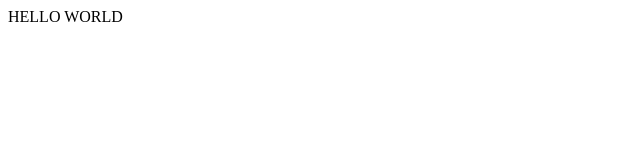
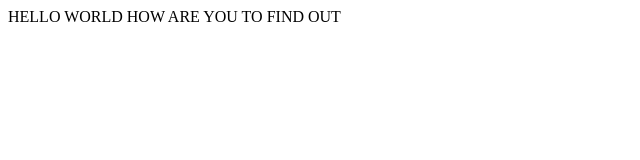
Before and after one commit to juliaaanally/practice, a plain HTML site: page githubpractice/index.html in a window 1280 px wide. Shown: the whole page, without its empty margins (0-640 px from the left). Drawn offline with Linux system fonts and the light colour scheme.

Commit message:
Update index.html
second commit

```diff
--- a/githubpractice/index.html
+++ b/githubpractice/index.html
@@ -7,5 +7,6 @@
 </head>
 <body>
     HELLO WORLD
+    HOW ARE YOU TO FIND OUT
 </body>
 </html>
```
